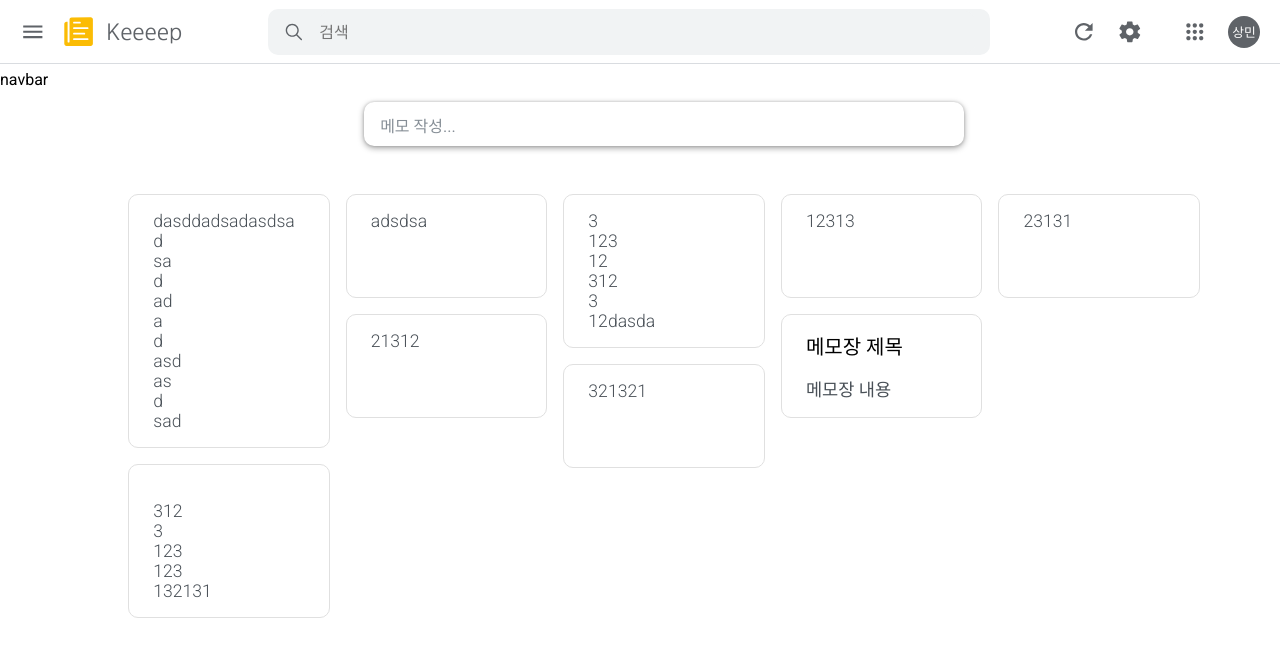
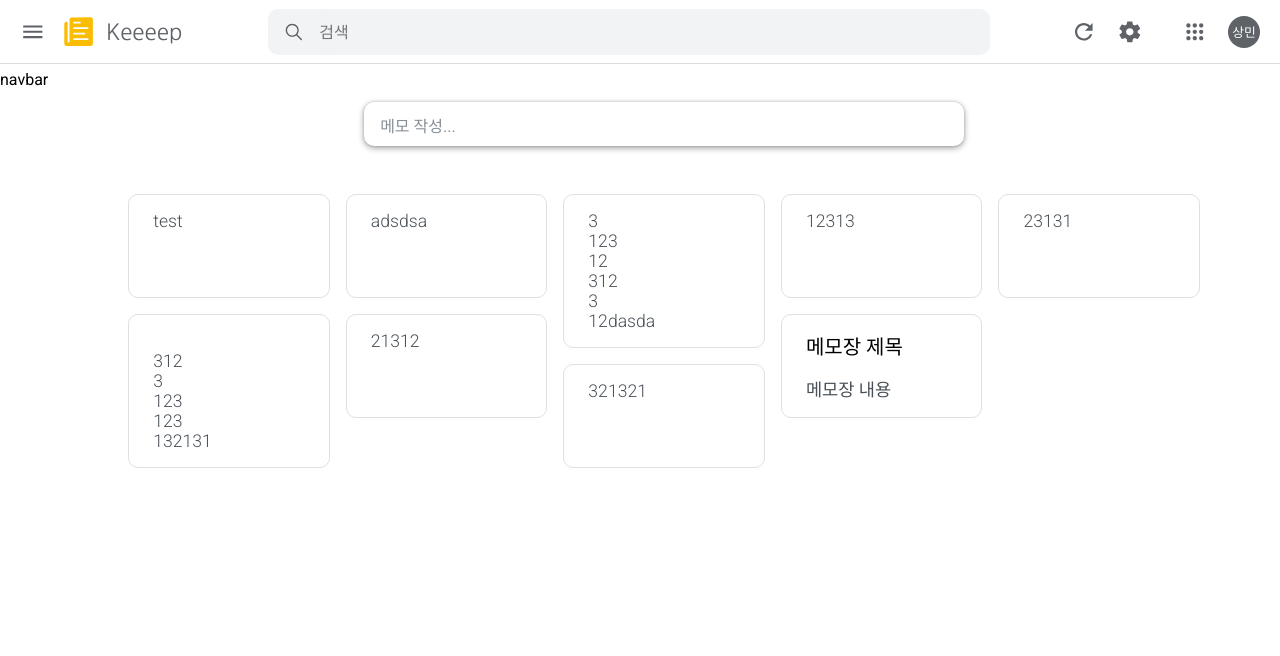
Before and after one commit to morethanmin/Keeeep, a React (Create React App) app: page / in a window 1280 px wide. Shown: the top 656 px of the page. Built offline with nearby package versions, Linux system fonts and the light colour scheme; data requests are answered from the project's data file.

Commit message:
memo에서 글이 정상적으로 보이지 않는 오류 수정

```diff
--- a/data.json
+++ b/data.json
@@ -42,7 +42,7 @@
     },
     {
       "title": "",
-      "body": "dasddadsadasdsa\nd\nsa\nd\nad\na\nd\nasd\nas\nd\nsad\n",
+      "body": "test",
       "id": 9
     }
   ]
--- a/package.json
+++ b/package.json
@@ -14,7 +14,6 @@
     "react-dom": "^17.0.2",
     "react-icons": "^4.2.0",
     "react-immutable-proptypes": "^2.2.0",
-    "react-masonry-css": "^1.0.16",
     "react-redux": "^7.2.4",
     "react-router": "^5.2.0",
     "react-scripts": "4.0.3",
--- a/src/components/MemoLIst/Memo.js
+++ b/src/components/MemoLIst/Memo.js
@@ -13,6 +13,8 @@ const Contents = styled.div`
 
   /* 텍스트가 길어지면 새 줄 생성; 박스 밖의 것은 숨김 */
   white-space: pre-wrap;
+  word-wrap: break-word;
+
   overflow: hidden;
 
   transition: all 0.3s cubic-bezier(0.25, 0.8, 0.25, 1);
--- a/src/components/Spinner.js
+++ b/src/components/Spinner.js
@@ -4,9 +4,9 @@ import oc from "open-color";
 import PropTypes from "prop-types";
 
 const Wrapper = styled.div`
-    text-align: center;
-    margin-top: 32px;
-    margin-bottom: 32px;0
+  text-align: center;
+  margin-top: 32px;
+  margin-bottom: 32px;
 `;
 
 const Spinner = ({ visible }) =>
```
Also changed, not shown: 1 other file (tests, documents, lock files or other folders).
